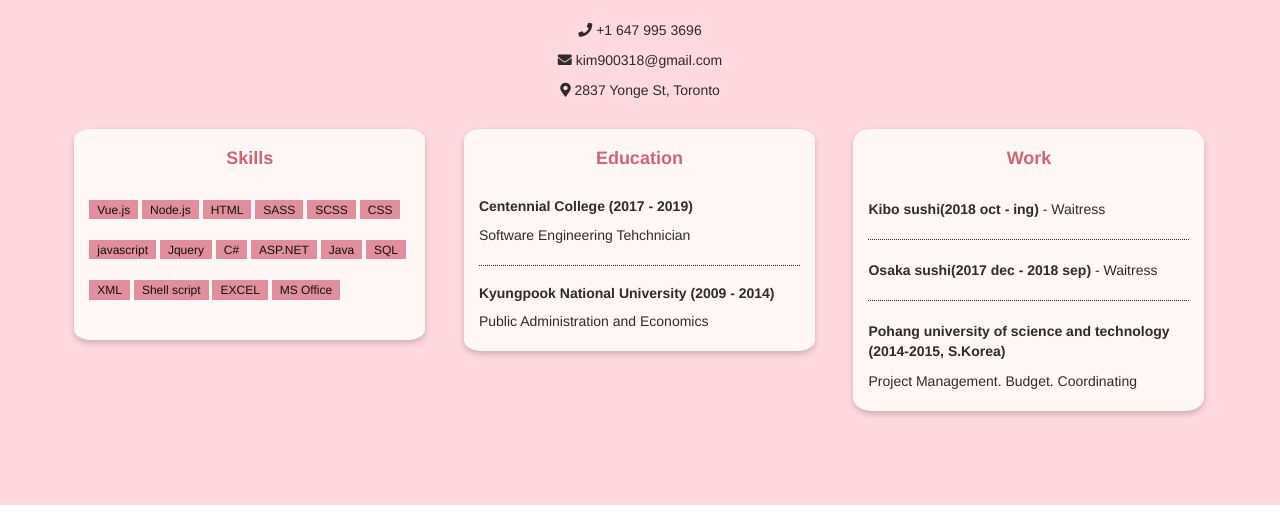
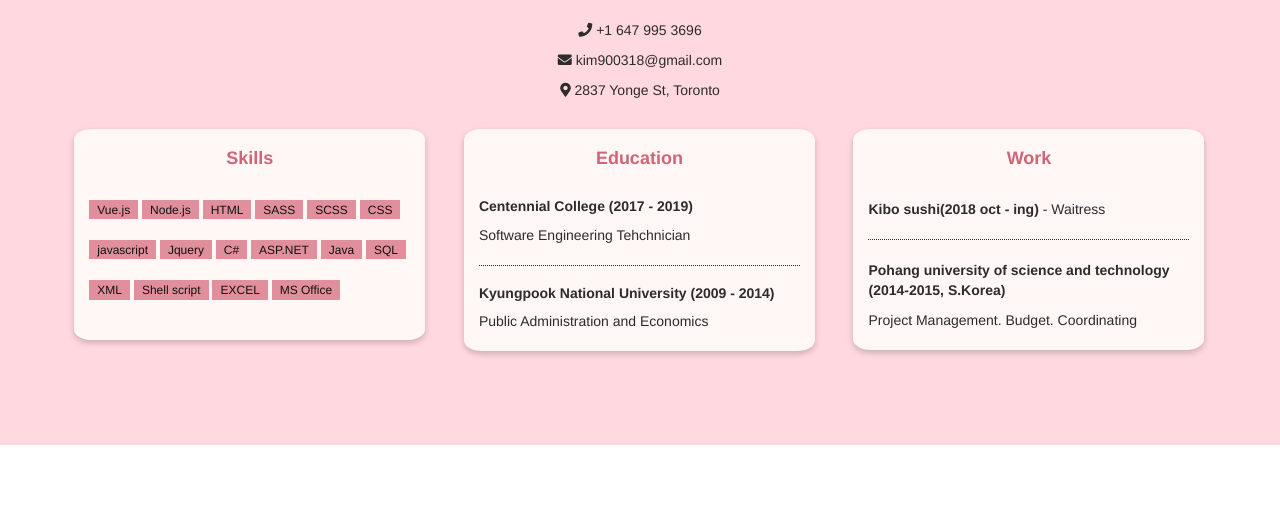
Before and after one commit to KayKim90/portfoilo-kaykim, a website: page index.html in a window 1280 px wide. Shown: the part 2126-2649 px from the top of the page. Drawn offline with nearby package versions, Linux system fonts and the light colour scheme; a web font is replaced by a local one.

Commit message:
update work

```diff
--- a/index.html
+++ b/index.html
@@ -163,8 +163,6 @@
           <h4><strong>Work</strong></h4>
           <p><strong>Kibo sushi(2018 oct - ing)</strong> - Waitress</p>
           <hr>
-          <p><strong>Osaka sushi(2017 dec - 2018 sep)</strong> - Waitress</p>
-          <hr>
           <p><strong>Pohang university of science and technology (2014-2015, S.Korea)</strong></p>
           <p>Project Management. Budget. Coordinating</p>
         </div>
```
